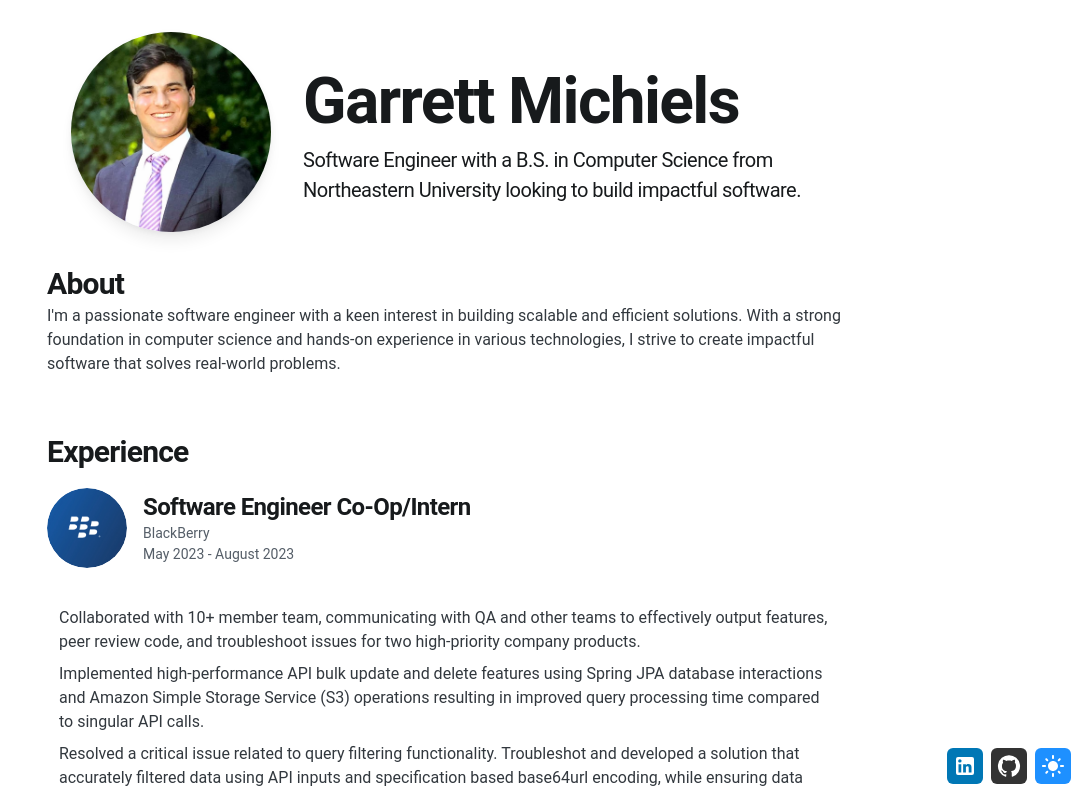
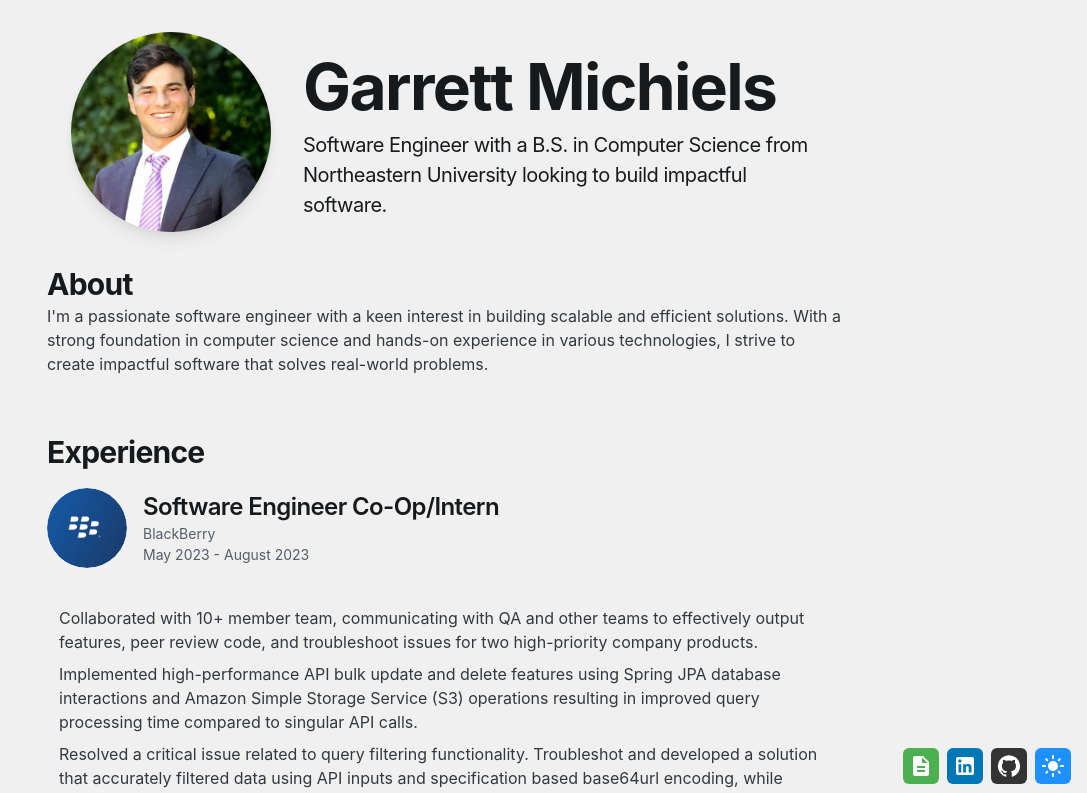
Before and after one commit to garrettmichiels/garrett-personal-site, a React (Create React App) app: page / in a window 1280 px wide. Shown: the top 793 px of the page, without its empty margins (193-1280 px from the left). Built offline with nearby package versions, Linux system fonts and the light colour scheme.

Commit message:
resume link

```diff
--- a/package.json
+++ b/package.json
@@ -20,6 +20,7 @@
     "react": "^18.3.1",
     "react-dom": "^18.3.1",
     "react-icons": "^5.0.1",
+    "react-pdf": "^9.1.1",
     "react-scripts": "^5.0.1",
     "typescript": "^4.9.5",
     "web-vitals": "^2.1.4"
--- a/src/App.tsx
+++ b/src/App.tsx
@@ -5,6 +5,8 @@ import './global.css';
 import Box from '@mui/joy/Box';
 import { CssVarsProvider, useColorScheme } from '@mui/joy/styles';
 import IconButton from '@mui/joy/IconButton';
+import DescriptionIcon from '@mui/icons-material/Description';
+
 import DarkModeRoundedIcon from '@mui/icons-material/DarkModeRounded';
 import LightModeRoundedIcon from '@mui/icons-material/LightModeRounded';
 import GitHubIcon from '@mui/icons-material/GitHub';
@@ -32,6 +34,20 @@ function BottomMenu() {
         zIndex: 1000,
       }}
     >
+    <IconButton
+      variant="solid"
+      color="primary"
+      component="a"
+      href="/resume.pdf"  // Update this path to your actual resume PDF
+      target="_blank"
+      rel="noopener noreferrer"
+      size="md"
+      sx={{
+        bgcolor: '#4CAF50',
+        '&:hover': { bgcolor: '#45a049' },
+      }}
+    ><DescriptionIcon />
+    </IconButton>
     <IconButton
         variant="solid"
         color="primary"
--- /dev/null
+++ b/src/theme.ts
@@ -0,0 +1,25 @@
+import { extendTheme } from '@mui/joy/styles';
+
+const theme = extendTheme({
+  colorSchemes: {
+    light: {
+      palette: {
+        background: {
+          body: '#f0f0f0',  // Light mode background
+          level1: '#333333', // Color of dots in light mode
+        },
+      },
+    },
+    dark: {
+      palette: {
+        background: {
+          body: '#121212',  // Dark mode background
+          level1: '#e0e0e0', // Color of dots in dark mode
+        },
+      },
+    },
+  },
+  // ... other theme configurations
+});
+
+export default theme;
```
Also changed, not shown: src/DotBackground.tsx (added, +78 -0 lines), src/ResumeViewer.tsx (added, +28 -0 lines), 2 other files (tests, documents, lock files or other folders).
